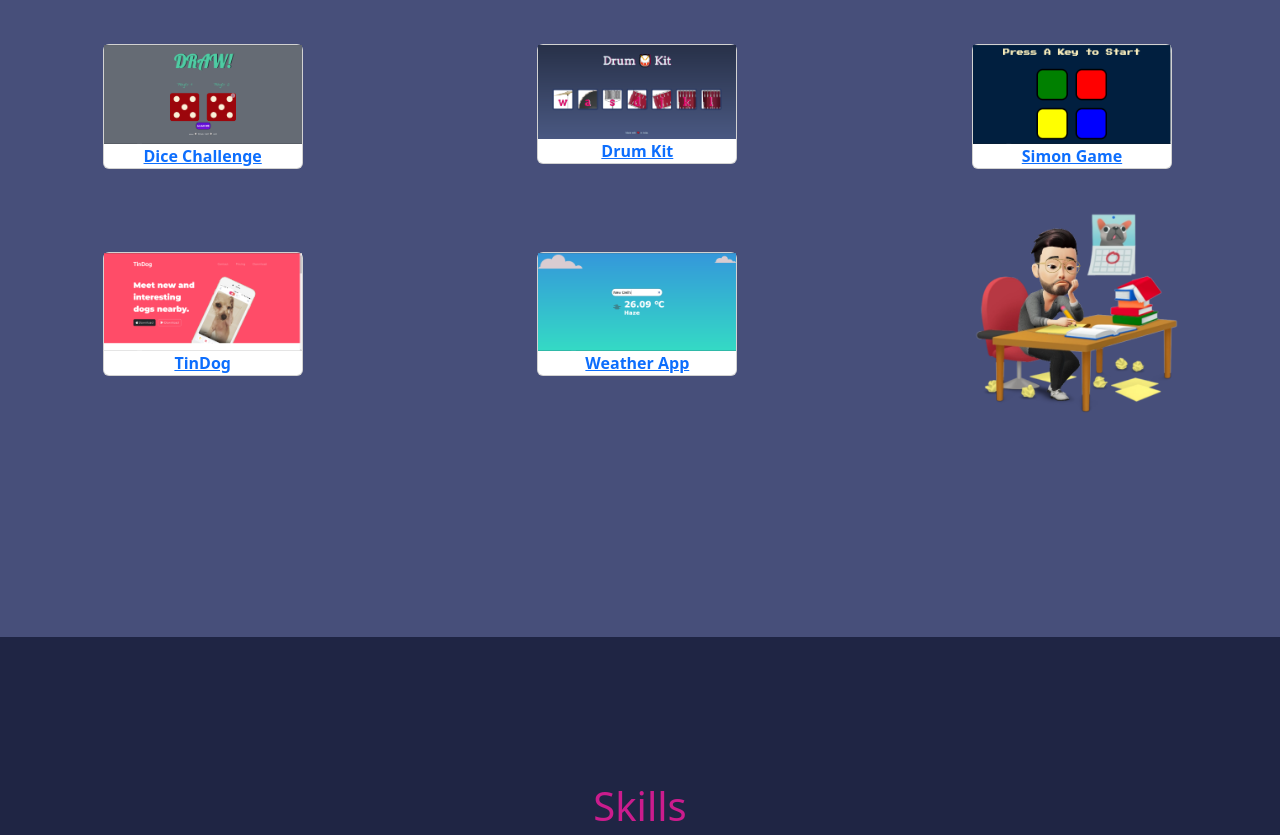
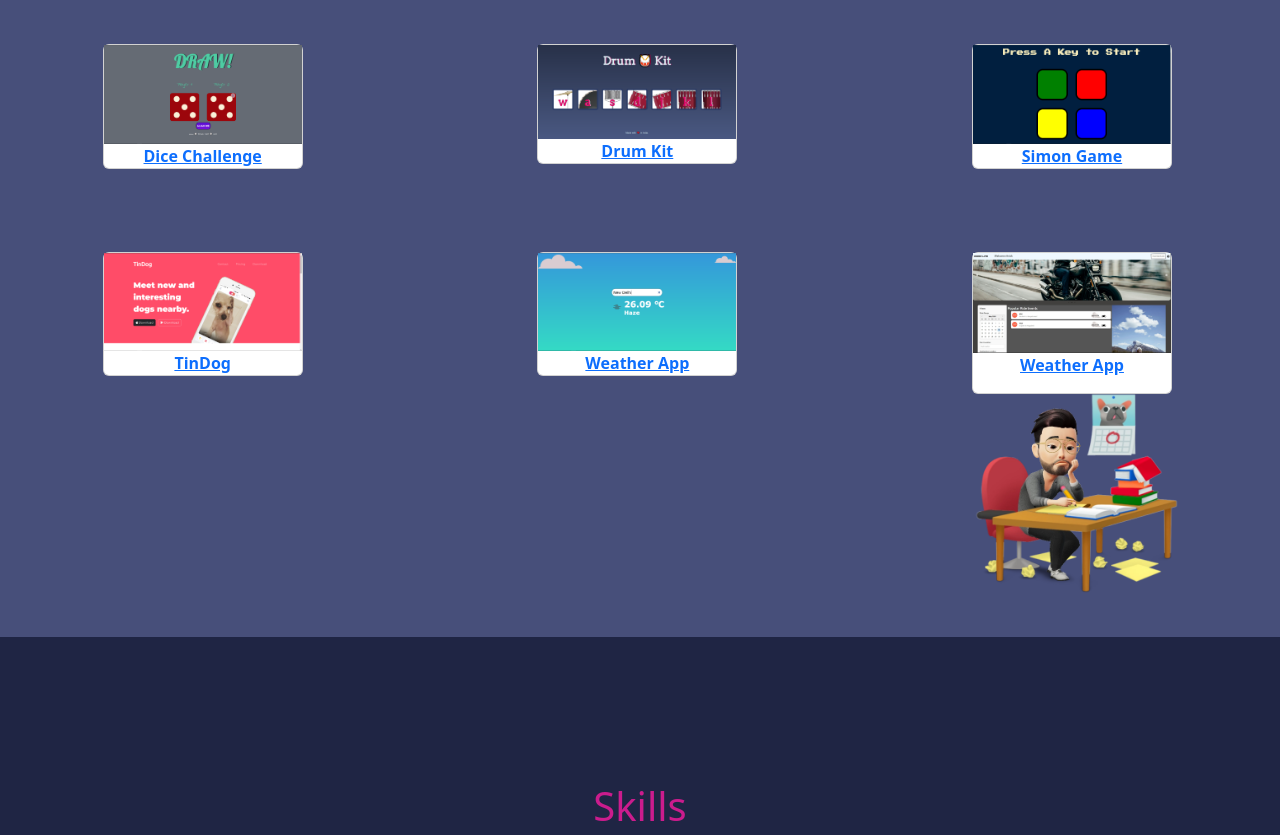
Before and after one commit to ritvickp9/personal-website, a website: page index.html in a window 1280 px wide. Shown: the part 1763-2598 px from the top of the page. Drawn offline with nearby package versions, Linux system fonts and the light colour scheme; a script that the page names is missing.

Commit message:
Rider life

```diff
--- a/css/style.css
+++ b/css/style.css
@@ -140,7 +140,7 @@ h2{
 }
 
 .studyPic{
-  top: -30%;
+  top: -5%;
   left: 130%;
   display: block;
   position: relative;
--- a/index.html
+++ b/index.html
@@ -208,6 +208,14 @@
           </div>
           <img class="studyPic hidden" src="images/Ritvick Study.webp" alt="">
        </div>
+       <div class="column col-lg-4 col-md-4">
+        <a href="https://rider-life-qw53.vercel.app/" target="_blank">
+          <div class="card hidden">
+            <img src="images/rider-life.jpg" alt="">
+            <p>Weather App</p>
+          </div>
+        </a>
+       </div>
     </div>
   </div>
 
```
Also changed, not shown: images/rider-life.jpg (added), 1 other file.
